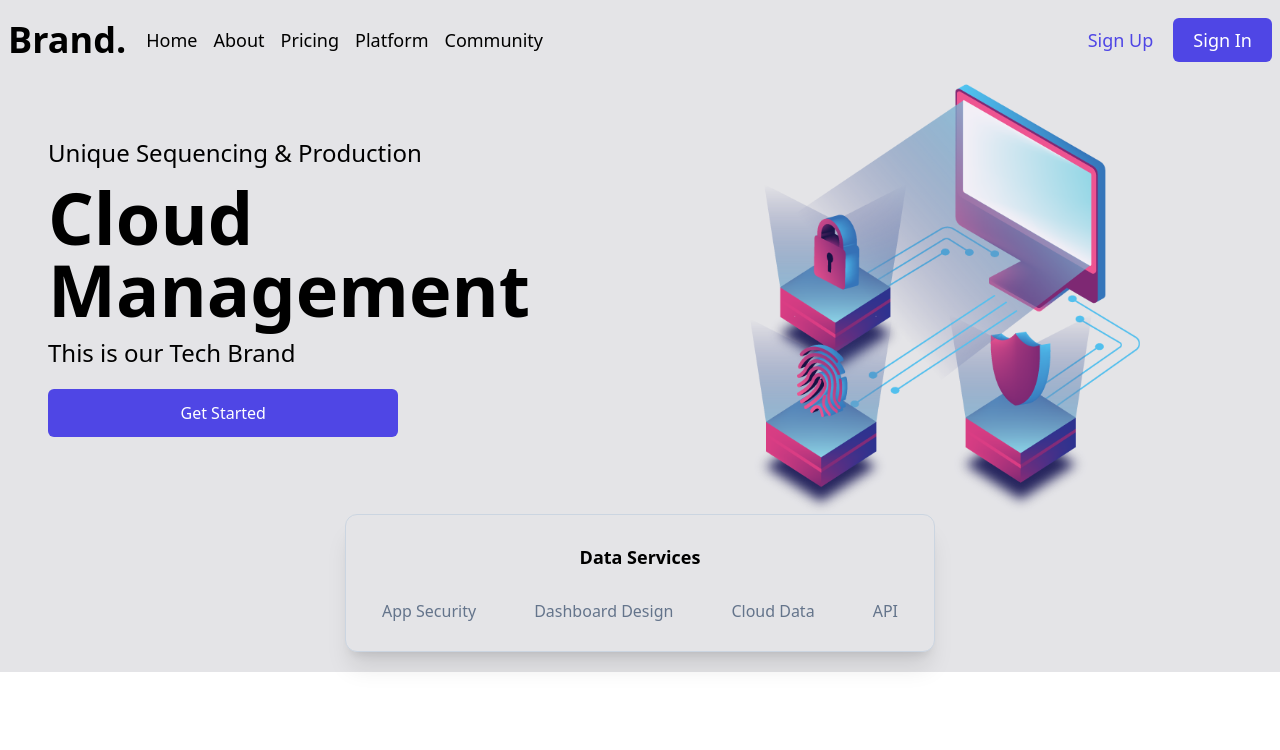
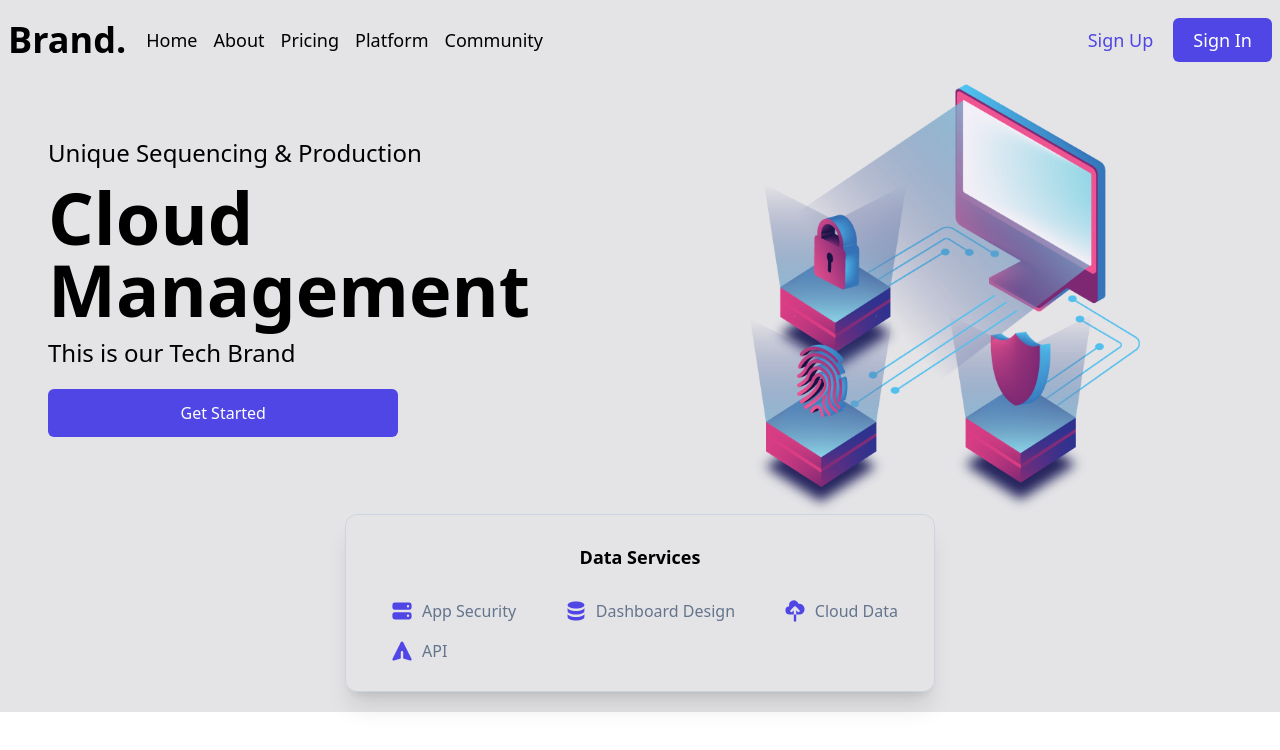
Before and after one commit to ARIF683/TailwindCloudWebsite, a React (Create React App) app in the folder cloud/: page / in a window 1280 px wide. Shown: the top 750 px of the page. Built offline with nearby package versions, Linux system fonts and the light colour scheme.

Commit message:
Addition in Hero Section.

```diff
--- a/cloud/src/Component/Hero.js
+++ b/cloud/src/Component/Hero.js
@@ -18,20 +18,56 @@ const Hero = () => {
           <div>
             <img className="w-full" src="/Image/cyber-bg.png" />
           </div>
-          </div>
-          <div className = "flex items-center justify-center text-center mt-[-120px] md:mt-0  px-[50px] ">
-          <div className = "bg-zinc-200 border border-slate-300 shadow-xl rounded-xl space-y-3 py-5  mx-auto flex flex-col md:w-[50%]  ">
-            <p className = "text-lg font-bold py-2 ">Data Services</p>
-            <div className = "flex flex-wrap justify-between items-center px-5  text-left ">
-              <p className = "flex px-4 py-2 text-slate-500 ">App Security</p>
-              <p className = "flex px-4 py-2 text-slate-500  ">Dashboard Design</p>
-              <p className = "flex px-4 py-2 text-slate-500 ">Cloud Data</p>
-              <p className = "flex px-4 py-2 text-slate-500 ">API</p>
-            </div>
+        </div>
+        <div className="flex items-center justify-center text-center mt-[-120px] md:mt-0  px-[50px] ">
+          <div className="bg-zinc-200 border border-slate-300 shadow-xl rounded-xl space-y-3 py-5  mx-auto flex flex-col md:w-[50%]  w-full ">
+            <p className="text-lg font-bold py-2 ">
+
+              Data Services
+            </p>
+            <div className="flex flex-wrap justify-between items-center px-5  text-left ">
+              <p className="flex px-4 py-2 text-slate-500  items-center  "><svg xmlns="http://www.w3.org/2000/svg" className="h-6 w-6 mx-2  text-indigo-600  " viewBox="0 0 20 20" fill="currentColor">
+                  <path fillRule="evenodd" d="M2 5a2 2 0 012-2h12a2 2 0 012 2v2a2 2 0 01-2 2H4a2 2 0 01-2-2V5zm14 1a1 1 0 11-2 0 1 1 0 012 0zM2 13a2 2 0 012-2h12a2 2 0 012 2v2a2 2 0 01-2 2H4a2 2 0 01-2-2v-2zm14 1a1 1 0 11-2 0 1 1 0 012 0z" clipRule="evenodd" />
+                  </svg>App Security</p>
+              <p className="flex px-4 py-2 text-slate-500 items-center  ">
+                <svg
+                  xmlns="http://www.w3.org/2000/svg"
+                  className="h-6 w-6 text-indigo-600 mx-2 "
+                  viewBox="0 0 20 20"
+                  fill="currentColor"
+                >
+                  <path d="M3 12v3c0 1.657 3.134 3 7 3s7-1.343 7-3v-3c0 1.657-3.134 3-7 3s-7-1.343-7-3z" />
+                  <path d="M3 7v3c0 1.657 3.134 3 7 3s7-1.343 7-3V7c0 1.657-3.134 3-7 3S3 8.657 3 7z" />
+                  <path d="M17 5c0 1.657-3.134 3-7 3S3 6.657 3 5s3.134-3 7-3 7 1.343 7 3z" />
+                </svg>
+                Dashboard Design
+              </p>
+              <p className="flex items-center px-4 py-2 text-slate-500 ">
+                <svg
+                  xmlns="http://www.w3.org/2000/svg"
+                  className="h-6 w-6 text-indigo-600 mx-2 "
+                  viewBox="0 0 20 20"
+                  fill="currentColor"
+                >
+                  <path d="M5.5 13a3.5 3.5 0 01-.369-6.98 4 4 0 117.753-1.977A4.5 4.5 0 1113.5 13H11V9.413l1.293 1.293a1 1 0 001.414-1.414l-3-3a1 1 0 00-1.414 0l-3 3a1 1 0 001.414 1.414L9 9.414V13H5.5z" />
+                  <path d="M9 13h2v5a1 1 0 11-2 0v-5z" />
+                </svg>
+                Cloud Data
+              </p>
+              <p className="flex px-4 py-2 text-slate-500 items-center ">
+                <svg
+                  xmlns="http://www.w3.org/2000/svg"
+                  className="h-6 w-6 text-indigo-600 mx-2 "
+                  viewBox="0 0 20 20"
+                  fill="currentColor"
+                >
+                  <path d="M10.894 2.553a1 1 0 00-1.788 0l-7 14a1 1 0 001.169 1.409l5-1.429A1 1 0 009 15.571V11a1 1 0 112 0v4.571a1 1 0 00.725.962l5 1.428a1 1 0 001.17-1.408l-7-14z" />
+                </svg>
+                API
+              </p>
             </div>
           </div>
-
-
+        </div>
       </div>
     </>
   );
```
